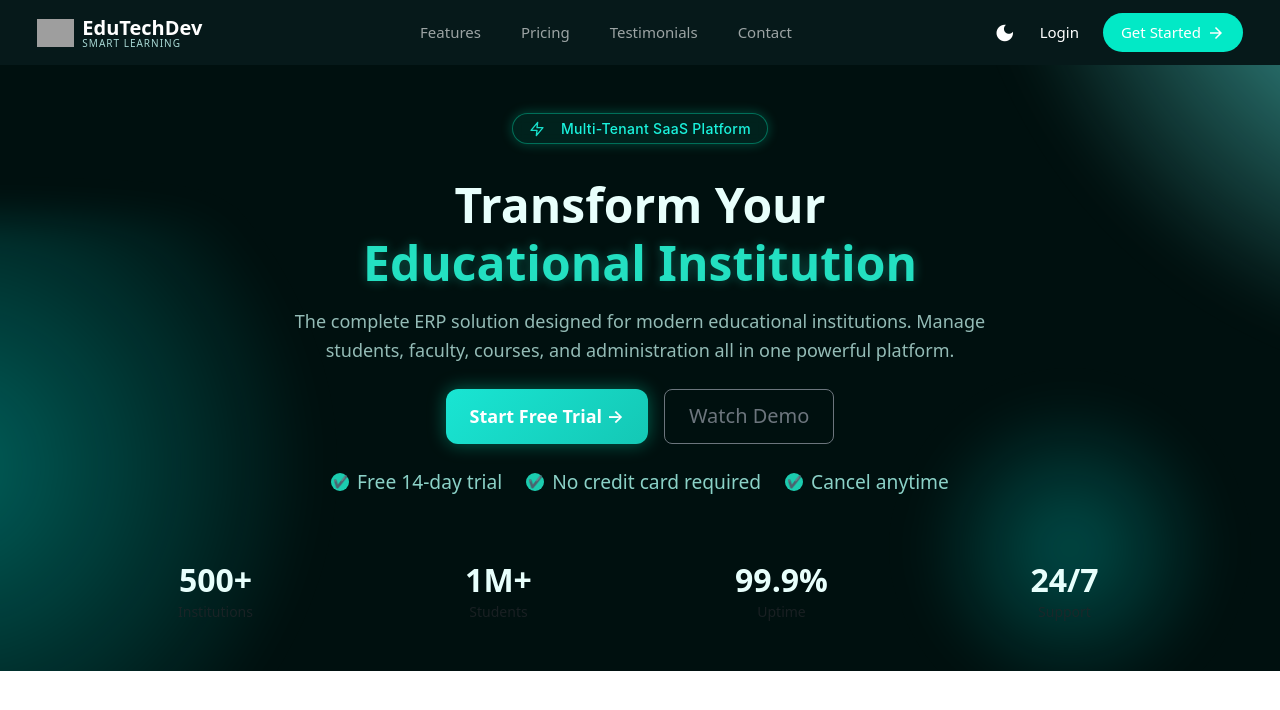
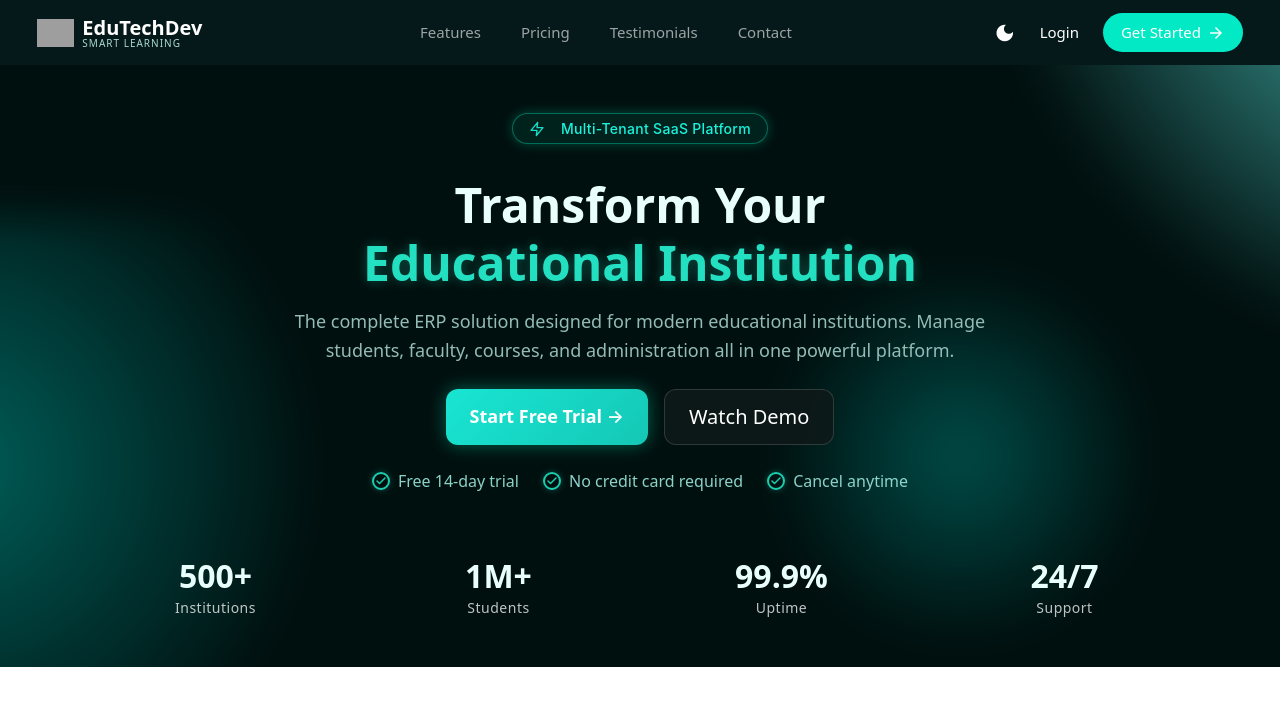
Before and after one commit to JMMAwais/TechDev, an Angular app: page / in a window 1280 px wide. Shown: the top 710 px of the page. Built offline with nearby package versions, Linux system fonts and the light colour scheme; grey boxes are pictures that could not be loaded.

Commit message:
updated landing heo

```diff
--- a/src/app/Landing/hero/hero.component.css
+++ b/src/app/Landing/hero/hero.component.css
@@ -32,13 +32,13 @@
   position: absolute;
   width: 360px;
   height: 360px;
-  top: 50%;
-  right: 30px;
+  top: 35%;
+  right: 140px;
 
   background: radial-gradient(
     circle,
     rgba(0, 255, 242, 0.26),
-    transparent 60%
+    transparent 75%
   );
 
   z-index: 1;
@@ -152,18 +152,51 @@
 }
 
 .trial-info small {
-  font-size: 1.2rem;
+  font-size: 1.0rem;
 }
 
 .check-icon {
   width: 18px;
   height: 18px;
   border-radius: 50%;
-  background: #1fe1c1;
-  color: #00332c;
-  display: inline-flex;
+
+  background: transparent;              /* remove fill */
+  border: 2px solid #20e3c2;             /* outline circle */
+  color: #20e3c2;                        /* check icon color */
+
+  display: flex;
   align-items: center;
   justify-content: center;
-  font-size: 12px;
-  font-weight: bold;
+
+  font-size: 12px;                       /* check size */
+  line-height: 1;
 }
+.check-icon {
+  box-shadow: 0 0 6px rgba(32, 227, 194, 0.35);
+}
+
+.demo-btn {
+  background: rgba(15, 25, 25, 0.85);
+  color: #ffffff;
+  border: 1px solid rgba(255, 255, 255, 0.15);
+  border-radius: 12px;
+  padding: 0.75rem 1.75rem;
+
+  backdrop-filter: blur(8px);
+  -webkit-backdrop-filter: blur(8px);
+
+  transition: all 0.25s ease;
+}
+
+.demo-btn:hover {
+  background: rgba(20, 35, 35, 0.95);
+  border-color: rgba(32, 227, 194, 0.5);
+  color: #ffffff;
+  box-shadow: 0 0 0 1px rgba(32, 227, 194, 0.25);
+}
+.stats-label {
+  color: rgba(255, 255, 255, 0.75); /* readable light text */
+  font-size: 14px;
+  margin-top: 6px;
+  letter-spacing: 0.5px;
+}
--- a/src/app/Landing/hero/hero.component.html
+++ b/src/app/Landing/hero/hero.component.html
@@ -26,22 +26,64 @@
 
     <div class="d-flex justify-content-center gap-3 mt-4 flex-wrap">
       <a class="btn btn-lg neon-btn px-4" routerLink="/dashboard">Start Free Trial →</a>
-      <button class="btn btn-lg btn-outline-secondary px-4">Watch Demo</button>
+     <button class="btn btn-lg demo-btn px-4">Watch Demo</button>
     </div>
 
     <div class="trial-info d-flex justify-content-center flex-wrap gap-4 mt-4">
   <div class="d-flex align-items-center gap-2">
-    <span class="check-icon">✔</span>
+        <span class="check-icon">
+  <svg
+    xmlns="http://www.w3.org/2000/svg"
+    viewBox="0 0 24 24"
+    width="12"
+    height="12"
+    fill="none"
+    stroke="currentColor"
+    stroke-width="3"
+    stroke-linecap="round"
+    stroke-linejoin="round"
+  >
+    <polyline points="20 6 9 17 4 12"></polyline>
+  </svg>
+</span>
     <small>Free 14-day trial</small>
   </div>
 
   <div class="d-flex align-items-center gap-2">
-    <span class="check-icon">✔</span>
+    <span class="check-icon">
+  <svg
+    xmlns="http://www.w3.org/2000/svg"
+    viewBox="0 0 24 24"
+    width="12"
+    height="12"
+    fill="none"
+    stroke="currentColor"
+    stroke-width="3"
+    stroke-linecap="round"
+    stroke-linejoin="round"
+  >
+    <polyline points="20 6 9 17 4 12"></polyline>
+  </svg>
+</span>
     <small>No credit card required</small>
   </div>
 
   <div class="d-flex align-items-center gap-2">
-    <span class="check-icon">✔</span>
+        <span class="check-icon">
+  <svg
+    xmlns="http://www.w3.org/2000/svg"
+    viewBox="0 0 24 24"
+    width="12"
+    height="12"
+    fill="none"
+    stroke="currentColor"
+    stroke-width="3"
+    stroke-linecap="round"
+    stroke-linejoin="round"
+  >
+    <polyline points="20 6 9 17 4 12"></polyline>
+  </svg>
+</span>
     <small>Cancel anytime</small>
   </div>
 </div>
@@ -49,19 +91,19 @@
     <div class="row mt-5 g-3 justify-content-center">
       <div class="col-6 col-sm-4 col-md-3 text-center">
         <div class="h2 mb-0 fw-bold">500+</div>
-        <small class="text-muted">Institutions</small>
+        <small class="stats-label">Institutions</small>
       </div>
       <div class="col-6 col-sm-4 col-md-3 text-center">
         <div class="h2 mb-0 fw-bold">1M+</div>
-        <small class="text-muted">Students</small>
+        <small class="stats-label">Students</small>
       </div>
       <div class="col-6 col-sm-4 col-md-3 text-center">
         <div class="h2 mb-0 fw-bold">99.9%</div>
-        <small class="text-muted">Uptime</small>
+        <small class="stats-label">Uptime</small>
       </div>
       <div class="col-6 col-sm-4 col-md-3 text-center">
         <div class="h2 mb-0 fw-bold">24/7</div>
-        <small class="text-muted">Support</small>
+        <small class="stats-label">Support</small>
       </div>
     </div>
   </div>
```
